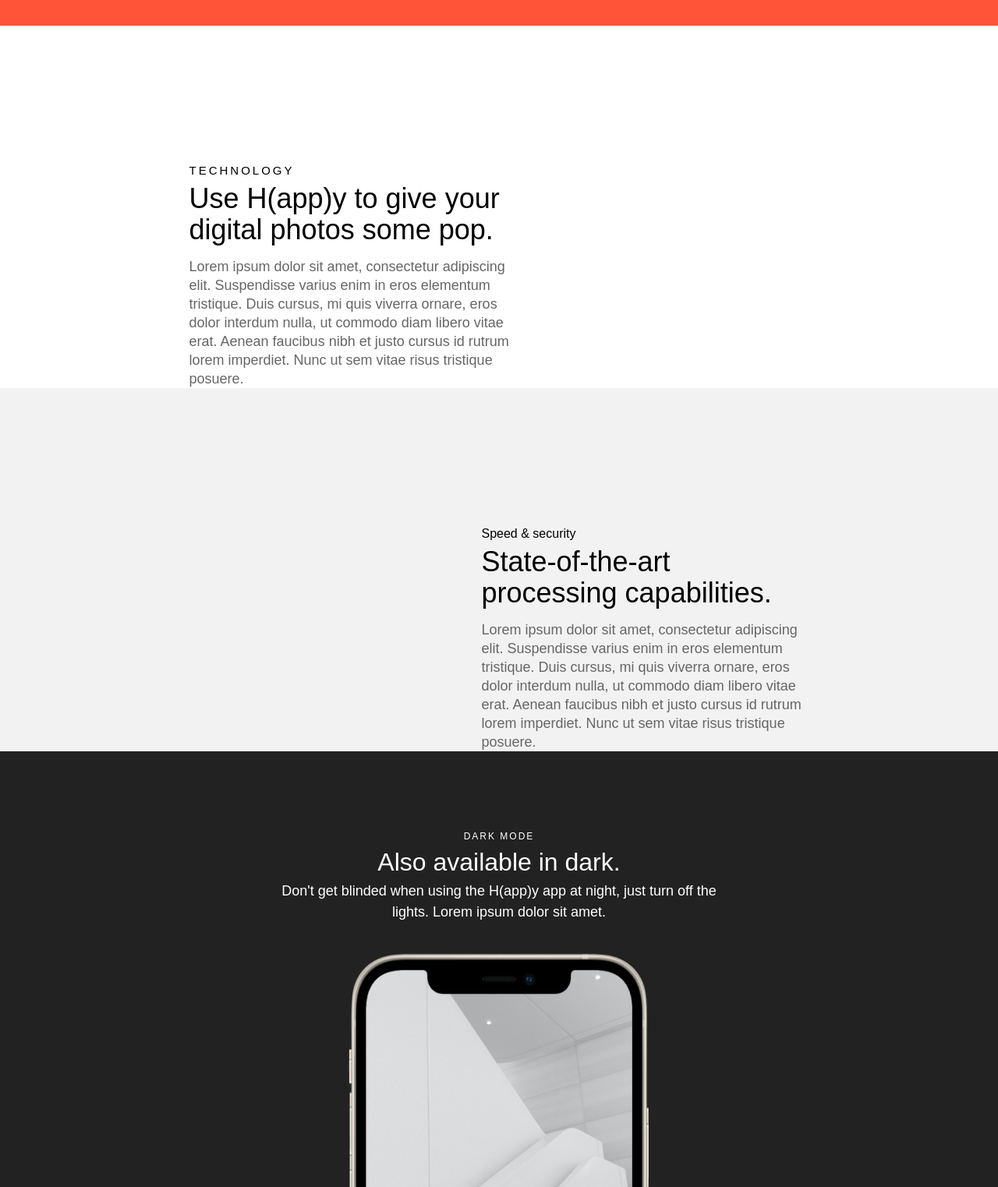
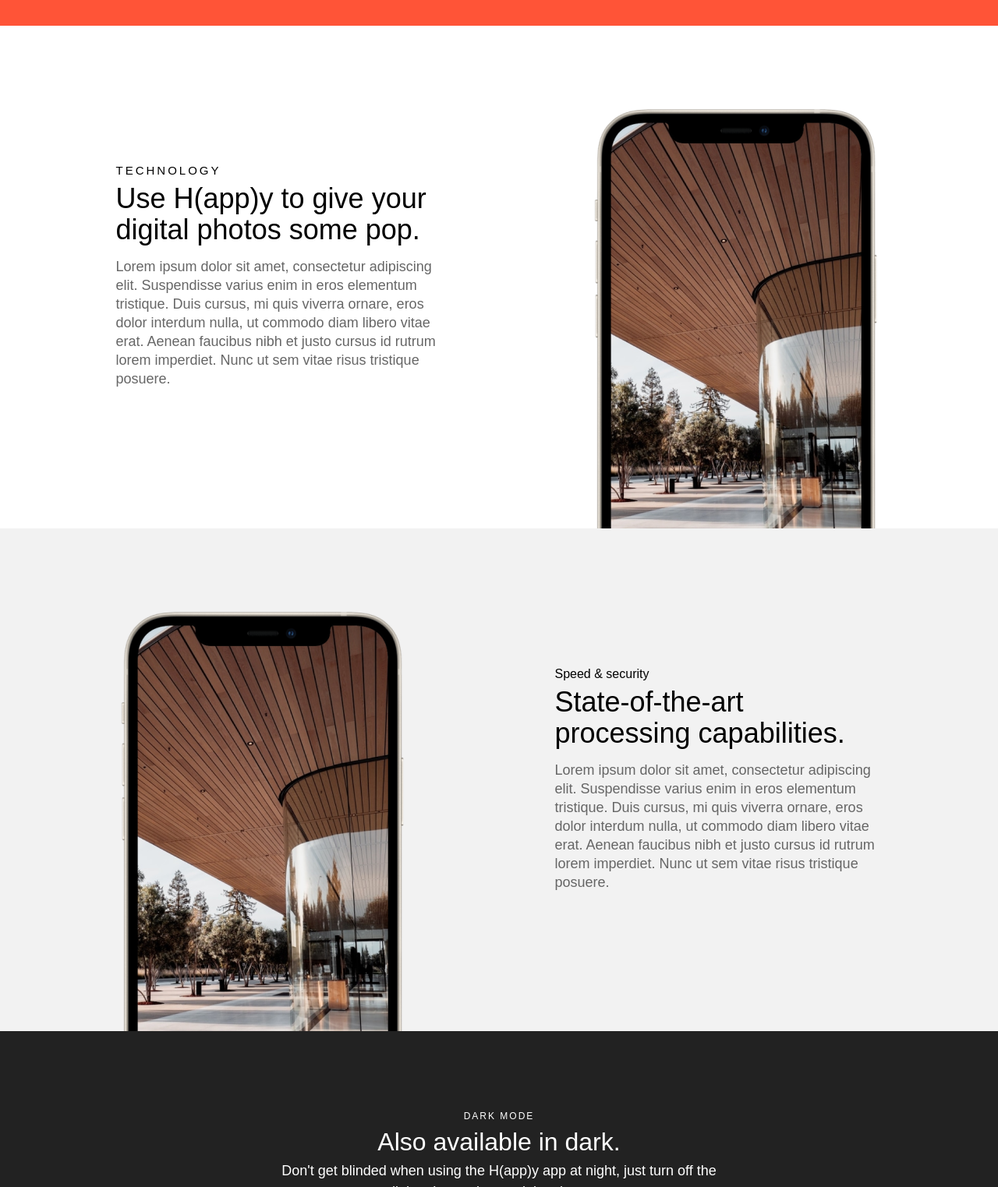
Before and after one commit to Rumskiy/Happy, a website: page index.html in a window 1280 px wide. Shown: the part 2420-3943 px from the top of the page at 78% size. Drawn offline with Linux system fonts and the light colour scheme; the site is published under a folder, as on GitHub Pages, so addresses that start at the root find nothing.

Commit message:
Update index.html

```diff
--- a/index.html
+++ b/index.html
@@ -229,14 +229,14 @@
                         <h2 class="text-[36px] leading-10 pt-1 pb-[15px]">Use H(app)y to give your digital photos some pop.</h2>
                         <p class="text-[18px] leading-6 font-thin text-ligth-gray">Lorem ipsum dolor sit amet, consectetur adipiscing elit. Suspendisse varius enim in eros elementum tristique. Duis cursus, mi quis viverra ornare, eros dolor interdum nulla, ut commodo diam libero vitae erat. Aenean faucibus nibh et justo cursus id rutrum lorem imperdiet. Nunc ut sem vitae risus tristique posuere.</p>
                     </div>
-                    <img src="/img/uncompressed/Frame_2.png" alt="">
+                    <img src="img/uncompressed/Frame_2.png" alt="">
                 </div>
             </div>
         </section>
         <section class="bg-gray-main">
             <div class="container__new">
                 <div class="wrapper flex flex-row pt-[100px] justify-around">
-                    <img src="/img/uncompressed/Frame_2.png" alt="">
+                    <img src="img/uncompressed/Frame_2.png" alt="">
                     <div class="flex flex-col max-w-5 max-w-[420px] pt-[75px]">
                         <p class="tracking-[3px] uppercase text-[15px]"></p>Speed & security
                         <h2 class="text-[36px] leading-10 pt-1 pb-[15px]">State-of-the-art processing capabilities.</h2>
```
